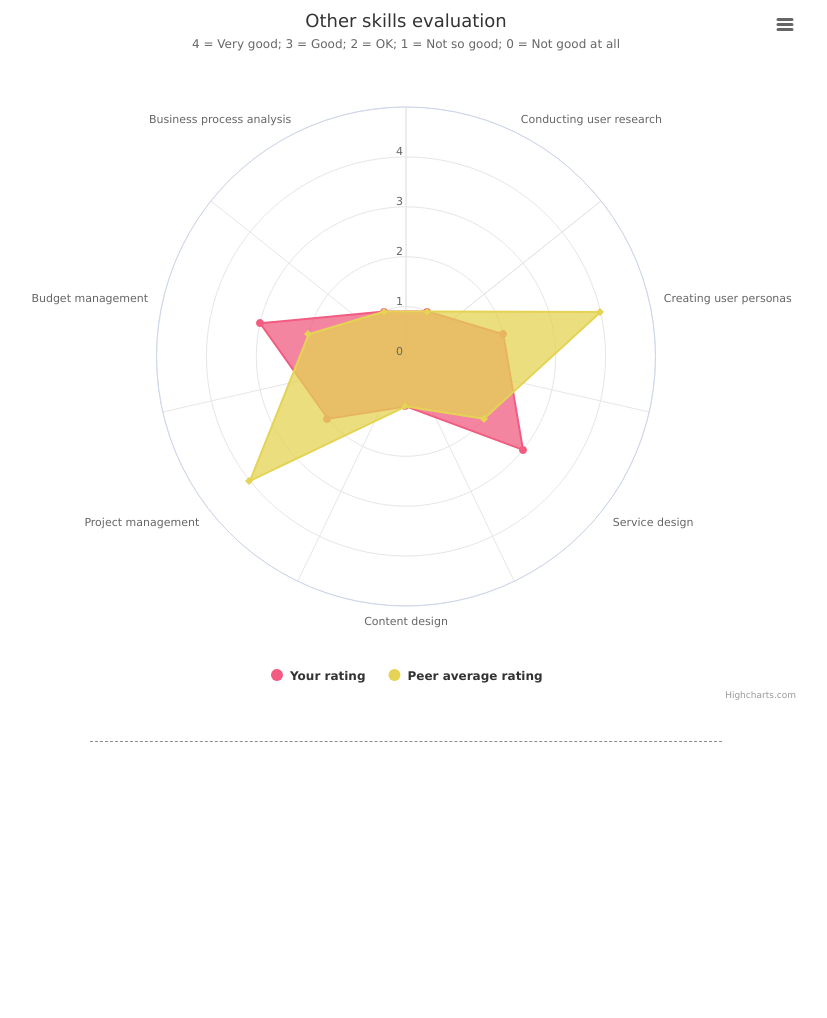
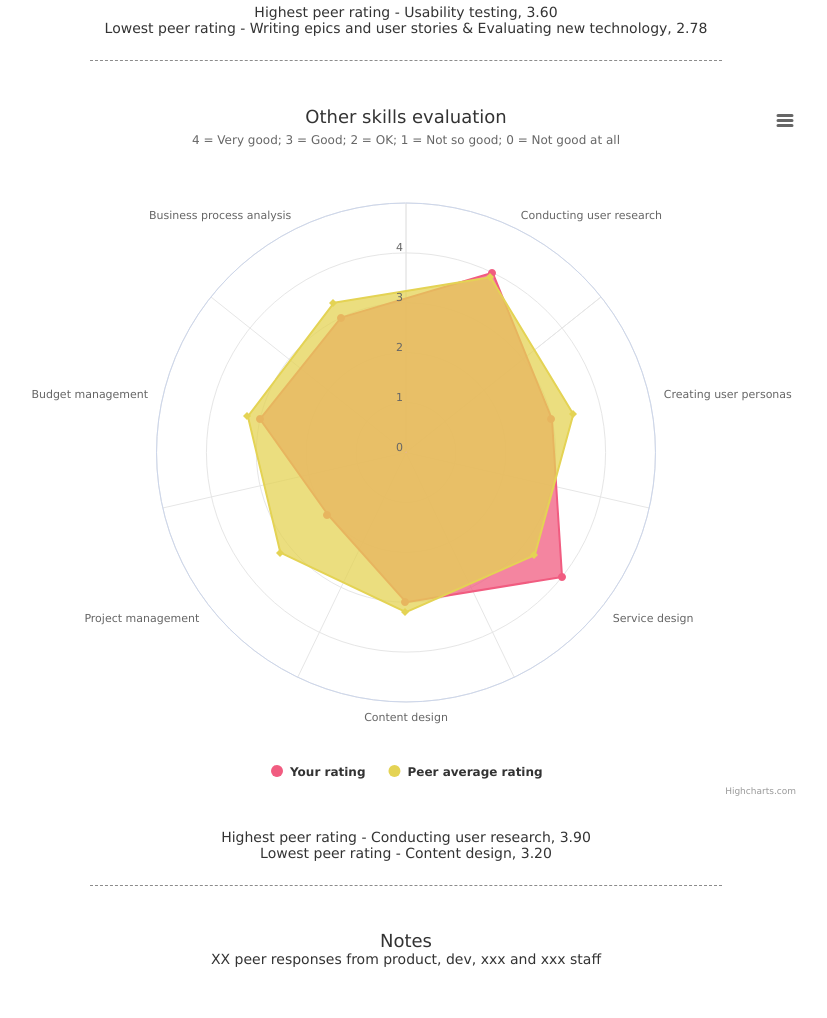
Before and after one commit to markbarlow/productmanagement, a plain HTML site: page evaluation/index.html in a window 1280 px wide. Shown: the part 1679-2697 px from the top of the page, without its empty margins (234-1061 px from the left). Before the commit the page ends 2473 px from the top, so only its background shows below. Drawn offline with nearby package versions, Linux system fonts and the light colour scheme.

Commit message:
template update

```diff
--- a/evaluation/index.html
+++ b/evaluation/index.html
@@ -19,6 +19,25 @@ h1, h2, h3, h4, h5, h6 {
     /* padding: 100px 0; */
     text-align: center;
 }
+
+.inline-text-title {
+    color: #333333;
+    font-family: "Lucida Grande","Lucida Sans Unicode",Helvetica,Arial,sans-serif;
+    font-size: 18px;
+    cursor: pointer;
+    fill: #333333;
+}
+
+
+.inline-text {
+    color: #333333;
+    font-family: "Lucida Grande","Lucida Sans Unicode",Helvetica,Arial,sans-serif;
+    font-size: 14px;
+    cursor: pointer;
+    fill: #333333;
+}
+
+
 
 hr {
   border: 0;
@@ -47,7 +66,7 @@ hr {
 -->
 
 <heading class="centre-me">
-<h1>Product management skills</h1>
+<h1>Product management skills - Name, Mmm YYYY</h1>
 </heading>
 
 <hr>
@@ -83,7 +102,7 @@ Highcharts.chart('soft-skills', {
     },
 
     xAxis: {
-        categories: ['Empathy', 'Communication', 'Vision',  'Focus', 'Motivation',  'Patience', 'Curiosity', 'Time Management', 'Tenacity', 'Perspective', 'Diplomacy', 'Leadership',  'Influence', 'Humility']
+        categories: ['Empathy', 'Communication', 'Vision',  'Focus', 'Motivation',  'Patience', 'Curiosity', 'Time management', 'Tenacity', 'Perspective', 'Diplomacy', 'Leadership',  'Influence', 'Humility']
     },
 
     yAxis: {
@@ -98,15 +117,20 @@ Highcharts.chart('soft-skills', {
     series: [{
         type: 'area',
         name: 'Your rating',
-        data: [1, 2, 3, 1, 2, 3, 1, 2, 3, 1, 2, 3, 1, 2]
+        data: [4, 3, 3, 2, 4, 2, 4, 3, 4, 3, 3, 2, 3, 3]
     }, {
         type: 'area',
         name: 'Peer average rating',
-        data: [1, 4, 2, 1, 4, 2, 1, 4, 2, 1, 4, 2, 1, 4]
+        data: [3.64, 3.55, 3.36, 3.36, 3.91, 3.27, 3.45, 3.18, 3.64, 3.27, 3.45, 3.27, 3.45, 3.36]
     }]
 });
 
 </script>
+
+<text class="centre-me inline-text">
+Highest peer rating - Motivation, 3.91<br>
+Lowest peer rating - Time management, 3.18<br><br>
+</text>
 
 <hr>
 <!-- End soft skills chart -->
@@ -160,15 +184,21 @@ Highcharts.chart('hard-skills', {
     series: [{
         type: 'area',
         name: 'Your rating',
-        data: [1, 2, 3, 1, 2, 3, 1, 2, 3, 1, 2, 3, 1, 2, 2]
+        data: [3, 3, 3, 2, 4, 3, 2, 1, 2, 3, 3, 4, 4, 1, 4]
     }, {
         type: 'area',
         name: 'Peer average rating',
-        data: [1, 4, 2, 1, 4, 2, 1, 4, 2, 1, 4, 2, 1, 4, 2]
+        data: [3.30, 3.40, 3.11, 2.78, 3.10, 3.27, 3.11, 3.18, 2.78, 3.10, 3.38, 3.56, 3.60, 3.20, 3.44]
     }]
 });
 
 </script>
+
+
+<text class="centre-me inline-text">
+Highest peer rating - Usability testing, 3.60<br>
+Lowest peer rating - Writing epics and user stories &amp; Evaluating new technology, 2.78<br><br>
+</text>
 
 <hr>
 <!-- End hard skills chart -->
@@ -221,21 +251,37 @@ Highcharts.chart('other-skills', {
     series: [{
         type: 'area',
         name: 'Your rating',
-        data: [1, 2, 3, 1, 2, 3, 1]
+        data: [4, 3, 4, 3, 2, 3, 3]
     }, {
         type: 'area',
         name: 'Peer average rating',
-        data: [1, 4, 2, 1, 4, 2, 1]
+        data: [3.90, 3.44, 3.30, 3.20, 3.22, 3.25, 3.33]
     }]
 });
 
 </script>
 
+<text class="centre-me inline-text">
+Highest peer rating - Conducting user research, 3.90<br>
+Lowest peer rating - Content design, 3.20<br><br>
+</text>
+
 <hr>
 <!-- End other skills chart -->
 
 <br><br>
+<div>
+  <text class="centre-me inline-text-title">
+Notes
+<br>
+</text>
+</div>
 
 
+<text class="centre-me inline-text">
+XX peer responses from product, dev, xxx and xxx staff
+<br><br>
+<br><br>
+</text>
 </body>
 </html>
```
Lines whose indentation alone changed are shown as unchanged.
